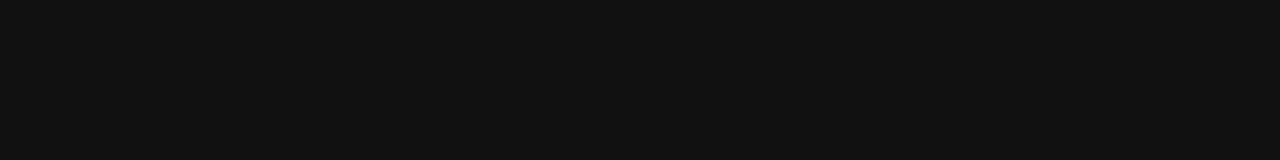
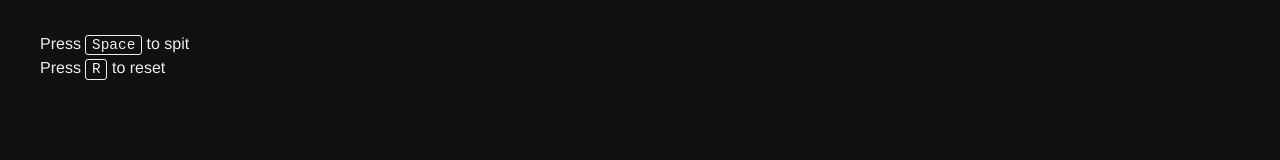
Before and after one commit to slowback1/spit-counter, a SvelteKit app: page / in a window 1280 px wide. Shown: the top 160 px of the page. Built offline with nearby package versions, Linux system fonts and the light colour scheme; no server answers.

Commit message:
Add keyboard controls

```diff
--- a/src/routes/+page.svelte
+++ b/src/routes/+page.svelte
@@ -14,8 +14,21 @@
 			spitCount = count ?? 0;
 		});
 
+		// Add keyboard event listener
+		const handleKeyPress = (event: KeyboardEvent) => {
+			if (event.code === 'Space') {
+				event.preventDefault(); // Prevent page scroll
+				incrementCounter();
+			} else if (event.key.toLowerCase() === 'r') {
+				MessageBus.sendMessage(Messages.SpitCounter, 0);
+			}
+		};
+
+		window.addEventListener('keydown', handleKeyPress);
+
 		return () => {
 			unsubscribe();
+			window.removeEventListener('keydown', handleKeyPress);
 			spitCounter.destroy();
 		};
 	});
@@ -31,6 +44,10 @@
 </svelte:head>
 
 <div class="container">
+	<div class="instructions">
+		<p>Press <kbd>Space</kbd> to spit</p>
+		<p>Press <kbd>R</kbd> to reset</p>
+	</div>
 	<h1>Spit Counter: {spitCount}</h1>
 	<button class="spit-button" on:click={incrementCounter} aria-label="Spit">
 		<svg viewBox="0 0 100 100" class="baseball">
@@ -179,6 +196,31 @@
 		min-height: 100vh;
 		padding: 2rem;
 		text-align: center;
+		position: relative;
+	}
+
+	.instructions {
+		position: absolute;
+		top: 1rem;
+		left: 1rem;
+		text-align: left;
+		font-size: 1rem;
+		color: var(--color-font);
+	}
+
+	.instructions p {
+		margin: 0.5em 0;
+	}
+
+	.instructions kbd {
+		background-color: var(--color-background);
+		border: 1px solid var(--color-font);
+		border-radius: 3px;
+		padding: 0.1em 0.4em;
+		font-family: monospace;
+		font-size: 0.9em;
+		box-shadow: 0 1px 1px rgba(0,0,0,0.2);
+		color: var(--color-font);
 	}
 
 	h1 {
```
